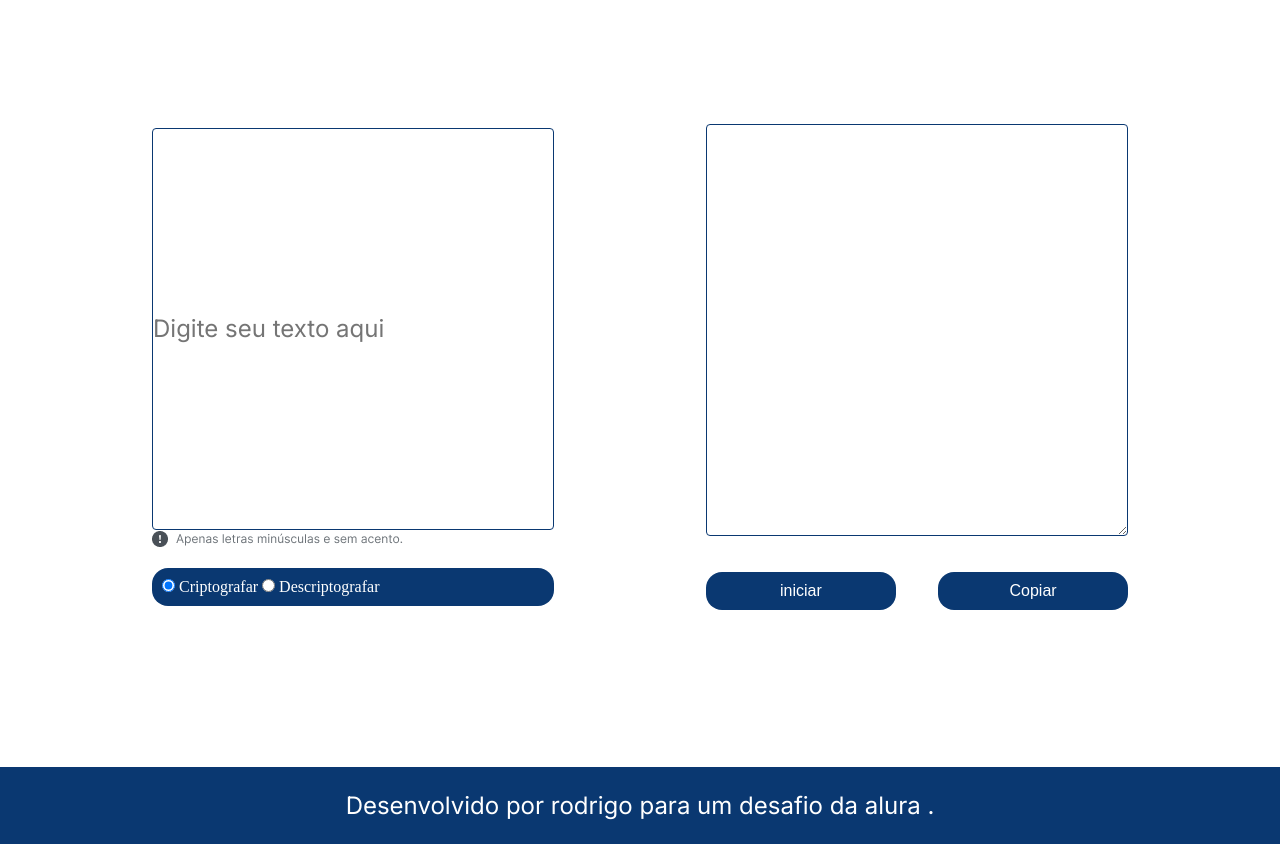
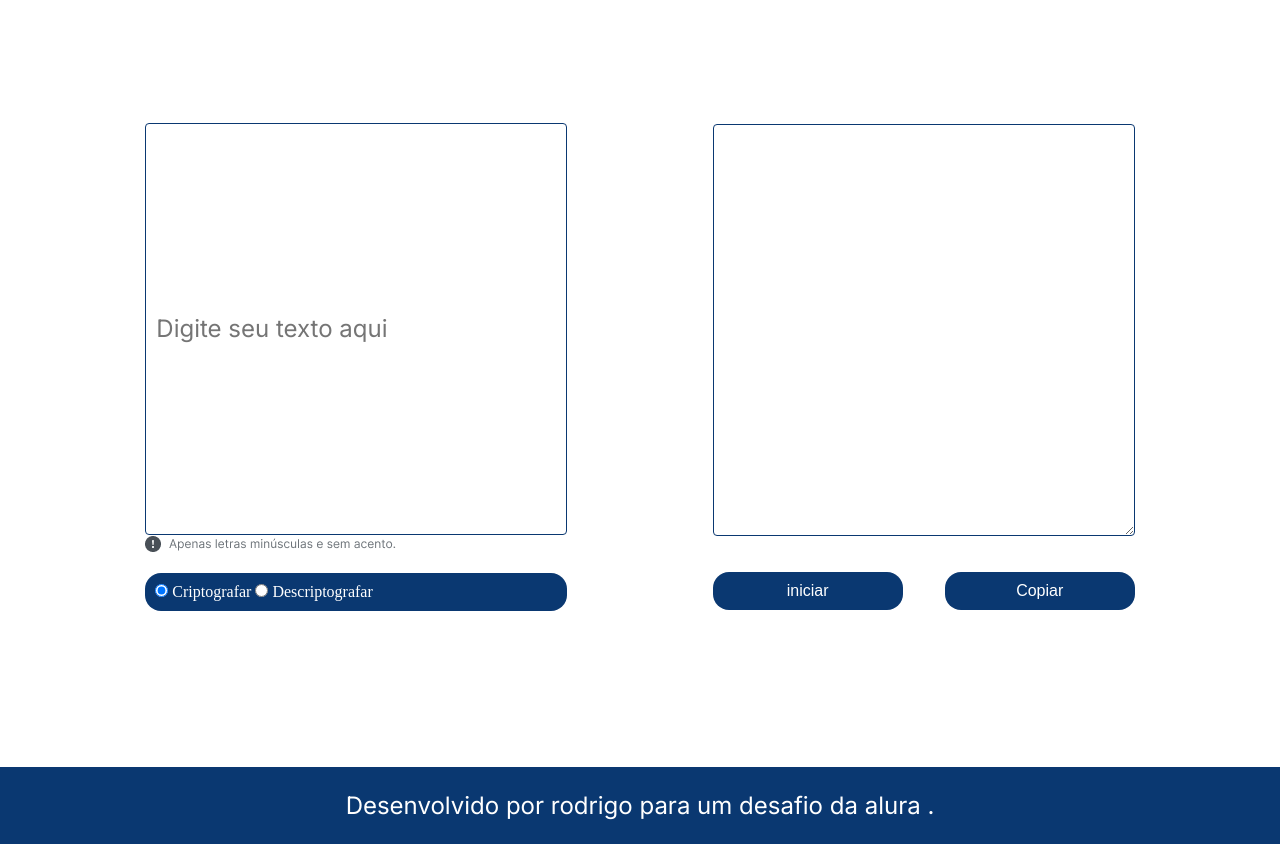
Before and after one commit to rodrigo1898/desafioalura, a plain HTML site: page index.html in a window 1280 px wide. Shown: the part 82-926 px from the top of the page. Drawn offline with Linux system fonts and the light colour scheme; a web font is replaced by a local one.

Commit message:
Update style.css
quebra de linhas na box , e linha do input começando do topo

```diff
--- a/style.css
+++ b/style.css
@@ -71,24 +71,21 @@
     color: white;
 
 }
-input[type="text"] {
+
+.area__input {
     width: 400px;
-    height: 400px;
+    height: 390px;
+    padding: 10px;
     font-size: 16px;
     border: 1px solid var(--cor-primaria);
     border-radius: 4px;
     color: #0A3871;
     font-family: 'inter', sans-serif;
     font-size: 24px;
-    padding: 0%;
-    margin: 0%;
 
 }
-.area__input{
-    padding: 0%;
-    margin-top: 0%;
 
-}
+
 .arearesultado{
     width: 400px;
     height: 390px;
@@ -131,3 +128,4 @@ input[type="text"] {
     }
 
 }
+}
```
